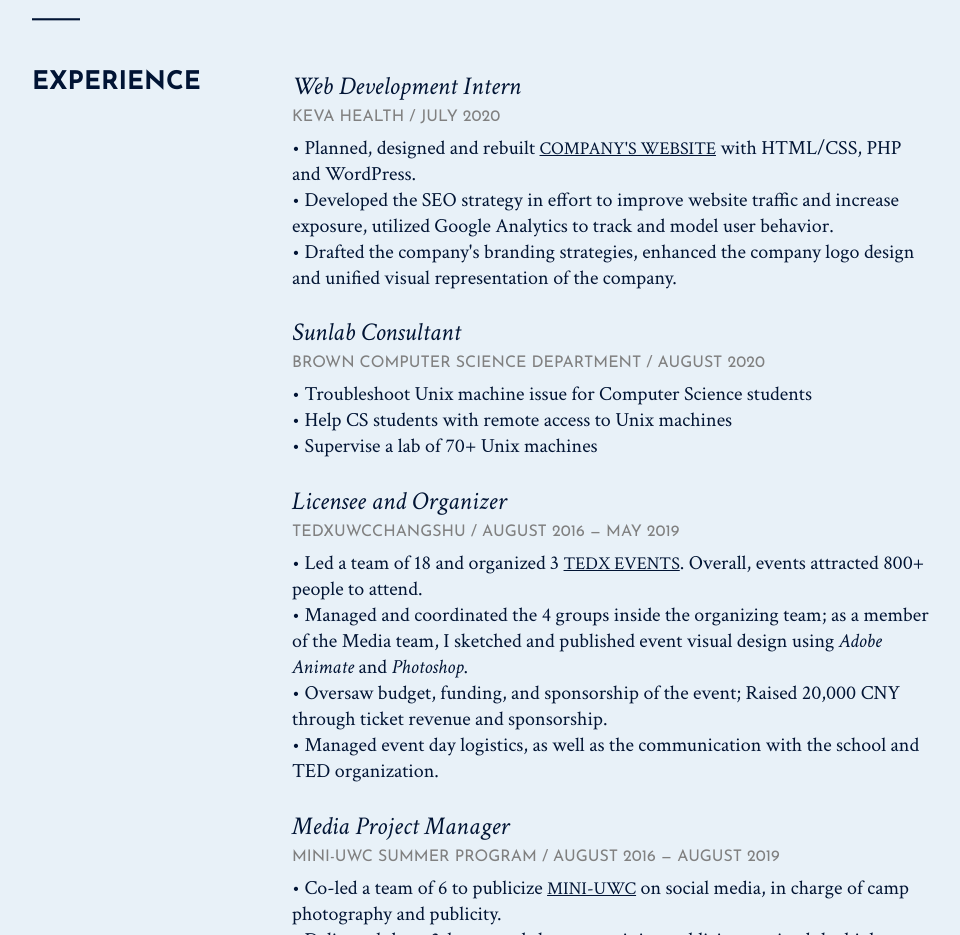
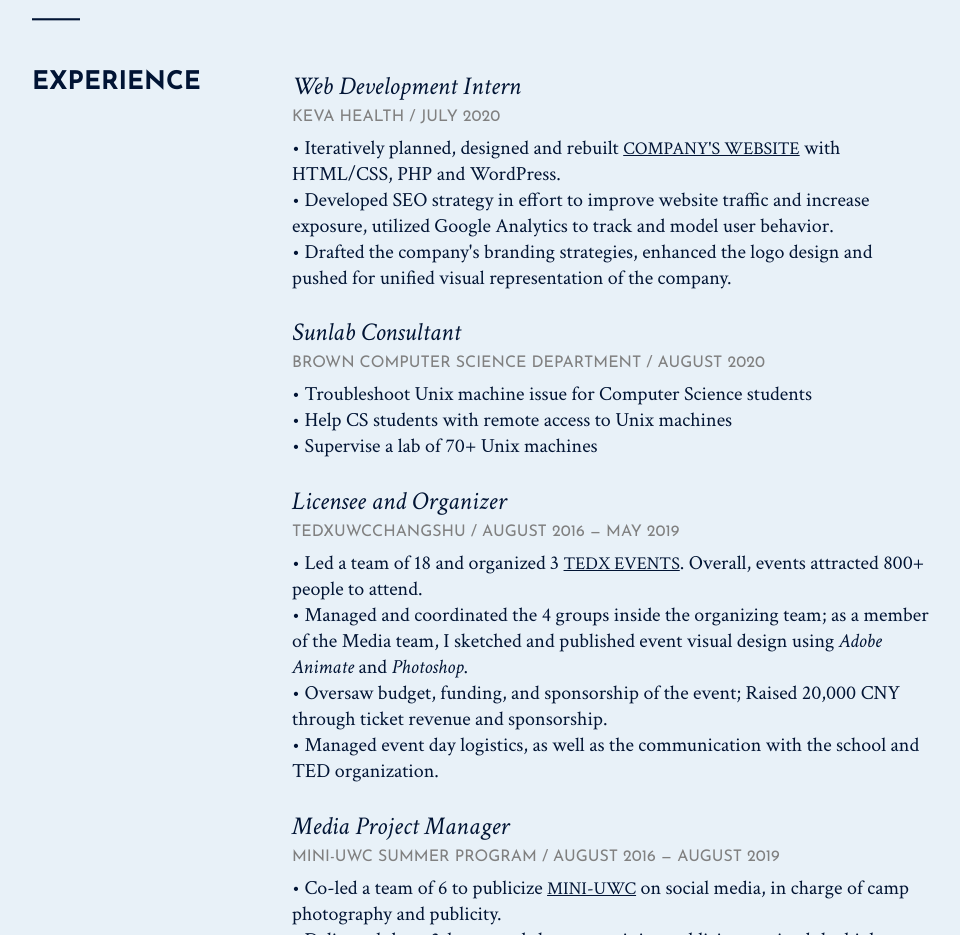
Before and after one commit to chaixinzhe2000/personal_website, a plain HTML site: page index.html in a window 1280 px wide. Shown: the part 1560-2495 px from the top of the page, without its empty margins (168-1128 px from the left). Drawn offline with Linux system fonts and the light colour scheme.

Commit message:
minor change

```diff
--- a/index.html
+++ b/index.html
@@ -113,12 +113,12 @@
 					<p class="subject-title">Web Development Intern</p>
 					<p class="fineprint">Keva Health / July 2020</p>
 					<p class="supplement-text">
-						• Planned, designed and rebuilt <a href="https://www.kevahealth.com/" class="link">company's
-							website</a> with HTML/CSS, PHP and WordPress.</br>
-						• Developed the SEO strategy in effort to improve website traffic and increase exposure,
+						• Iteratively planned, designed and rebuilt <a href="https://www.kevahealth.com/"
+							class="link">company's website</a> with HTML/CSS, PHP and WordPress.</br>
+						• Developed SEO strategy in effort to improve website traffic and increase exposure,
 							utilized Google Analytics to track and model user behavior.</br>
-						• Drafted the company's branding strategies, enhanced the company logo design and unified visual
-							representation of the company.</br>
+						• Drafted the company's branding strategies, enhanced the logo design and pushed for unified
+						visual representation of the company.</br>
 					</p>
 				</div>
 				<!-- Sunlab Consultant -->
```
